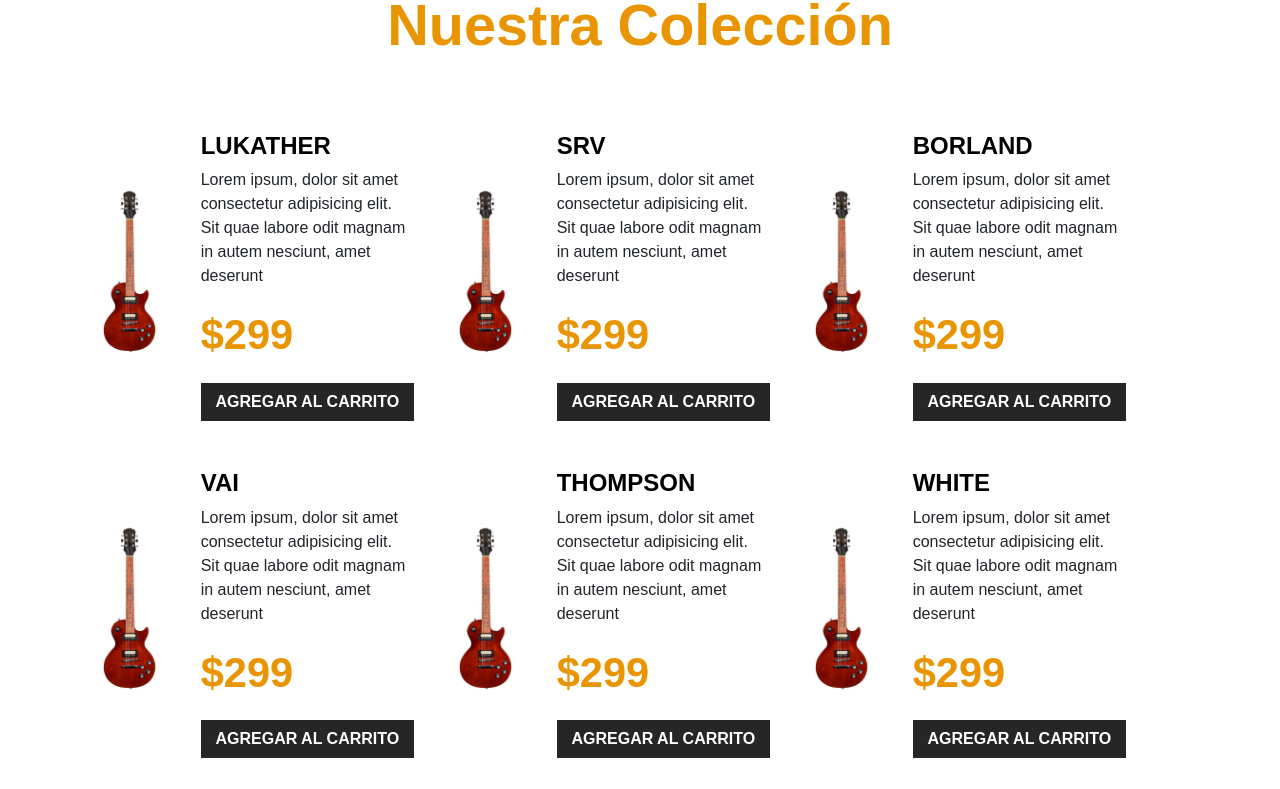
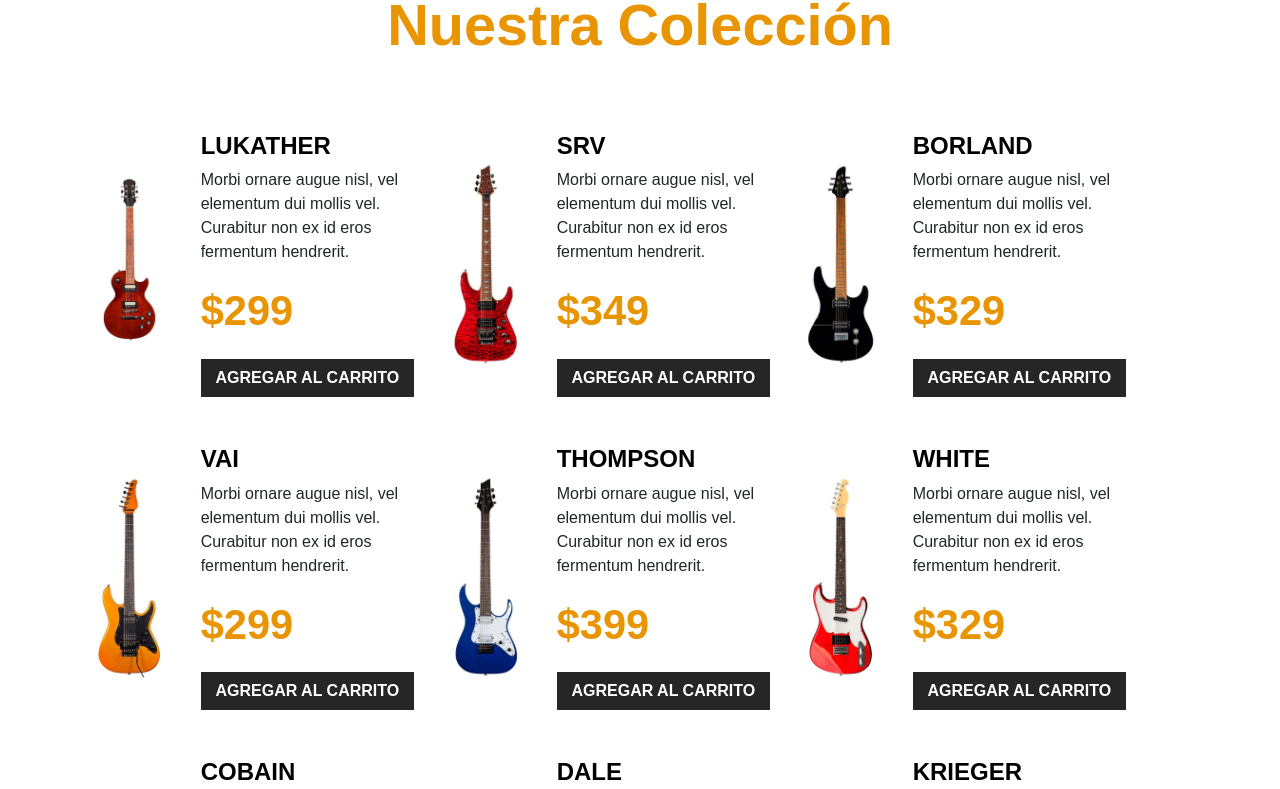
Before and after one commit to Cristaldo-Fiorela/Vue.js-3-Udemy, a Vue app in the folder 01-Proyecto-GuitarLA/: page / in a window 1280 px wide. Shown: the part 776-1565 px from the top of the page. Built offline with nearby package versions, Linux system fonts and the light colour scheme; the HTML template or start-up script is replaced by a standard one.

Commit message:
terminando de hacer dinamico el componente de guitarra

```diff
--- a/01-Proyecto-GuitarLA/src/components/Guitarra.vue
+++ b/01-Proyecto-GuitarLA/src/components/Guitarra.vue
@@ -11,18 +11,20 @@
   <div class="col-md-6 col-lg-4 my-4 row align-items-center"
 >
   <div class="col-4">
-    <img class="img-fluid" src="/img/guitarra_01.jpg" alt="imagen guitarra" />
+    <img
+      class="img-fluid"
+      v-bind:src="'/img/' + guitarra.imagen + '.jpg'"
+      :alt="'imagen guitarra' + guitarra.nombre"
+    />
   </div>
   <div class="col-8">
     <h3 class="text-black fs-4 fw-bold text-uppercase">
       {{ guitarra.nombre }}
     </h3>
     <p>
-      Lorem ipsum, dolor sit amet consectetur adipisicing
-      elit. Sit quae labore odit magnam in autem nesciunt,
-      amet deserunt
+      {{ guitarra.descripcion }}
     </p>
-    <p class="fw-black text-primary fs-3">$299</p>
+    <p class="fw-black text-primary fs-3">${{ guitarra.precio }}</p>
     <button type="button" class="btn btn-dark w-100">
       Agregar al Carrito
     </button>
```
